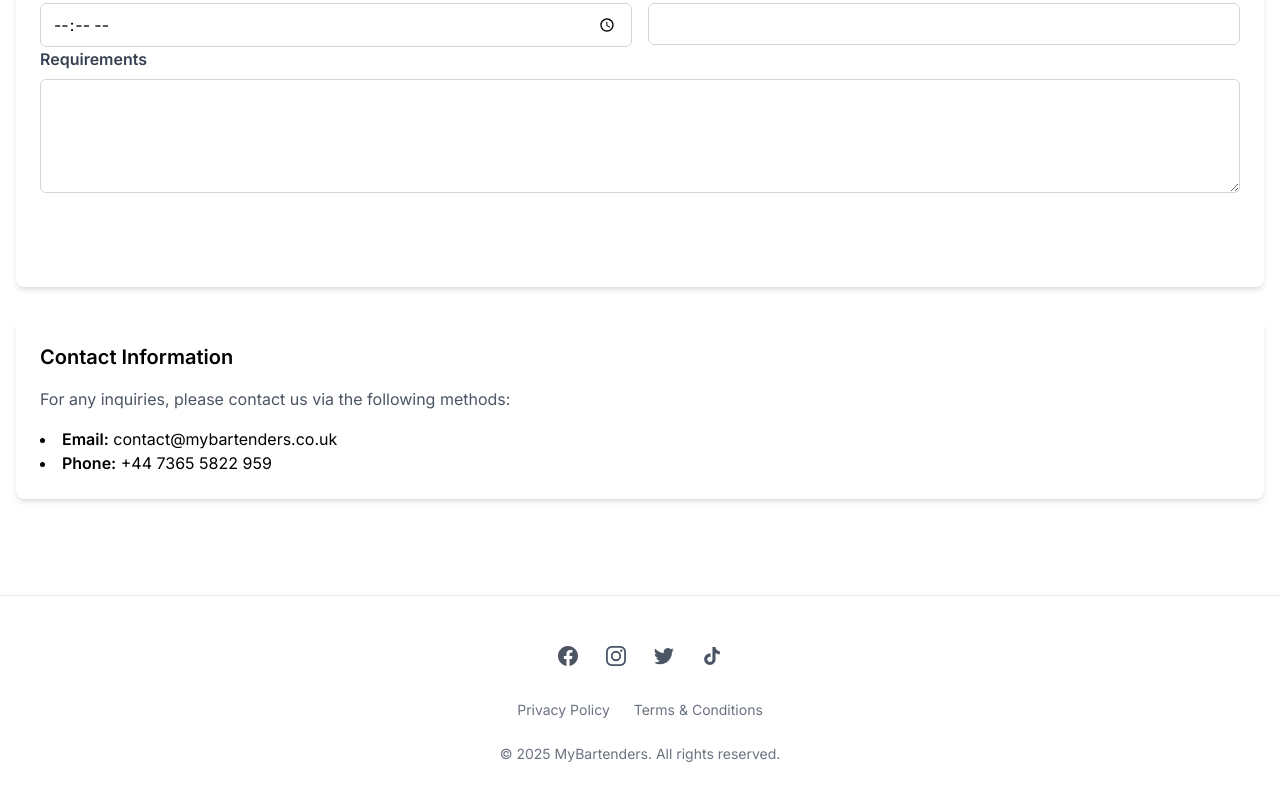
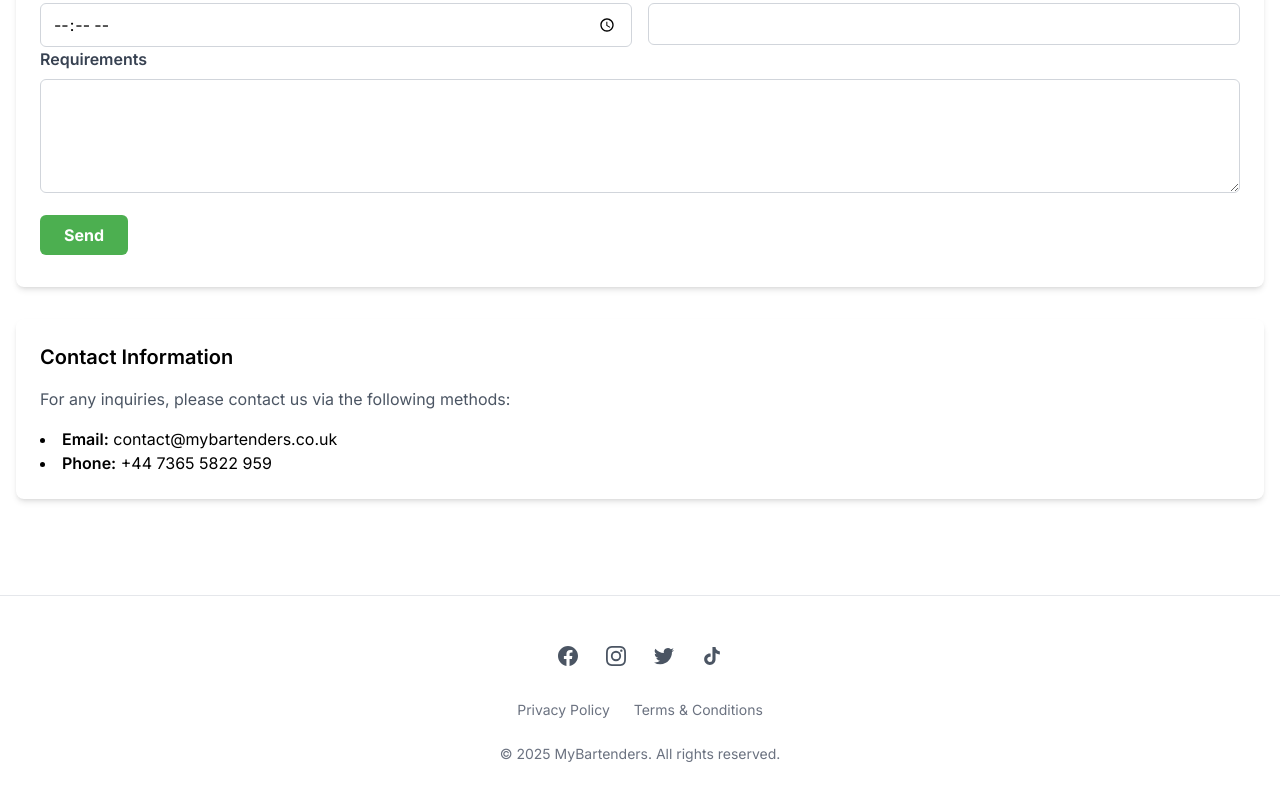
Before and after one commit to amora92/tailwind_mybartenders, a Next.js app: page /contact_us in a window 1280 px wide. Shown: the part 849-1649 px from the top of the page. Built offline with nearby package versions, Linux system fonts and the light colour scheme.

Commit message:
send button
bug fix

```diff
--- a/pages/contact_us.tsx
+++ b/pages/contact_us.tsx
@@ -352,7 +352,7 @@ const ContactUs: React.FC = () => {
             {/* Submit Button */}
             <button
               type='submit'
-              className={`bg-main_buttons_1 hover:bg-lime-500 text-white py-2 px-4 rounded-md ${
+              className={`bg-[#4CAF50] hover:bg-[#45a049] text-white font-bold py-2 px-6 rounded-md transition-colors ${
                 loading ? 'opacity-50 cursor-not-allowed' : ''
               }`}
               disabled={loading}
```
